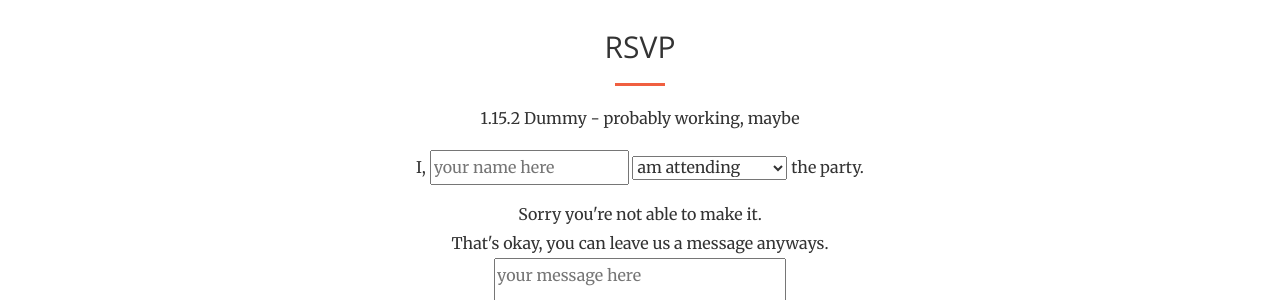
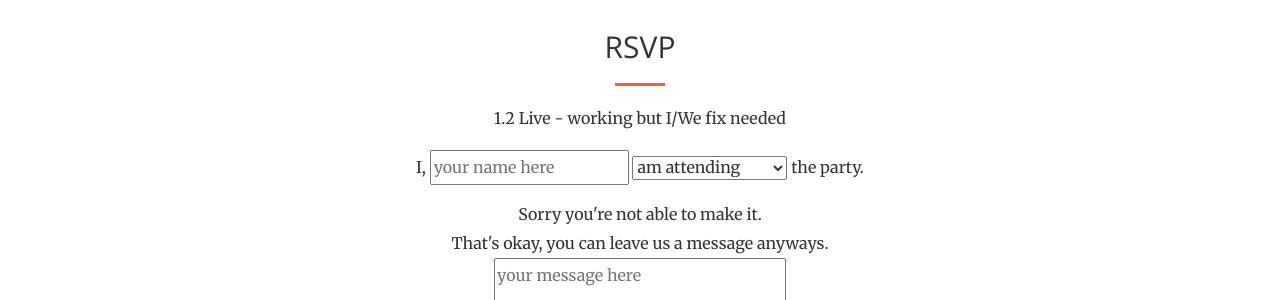
Before and after one commit to notbleh/wed-website, a Jekyll site: the page built from live.html, in a window 1280 px wide and 900 px high, scrolled down 2839 px. Shown: the part 152-452 px from the top of the window. Built offline with Jekyll 4.4.1, drawn with Linux system fonts in a browser that asks for light colours.

Commit message:
Update rsvp1.html

```diff
--- a/_includes/rsvp1.html
+++ b/_includes/rsvp1.html
@@ -5,10 +5,9 @@
                 <h2 class="section-heading">RSVP</h2>
                 <hr class="primary">
                 <div>
-
                     <form action="https://www.formingo.co/submit/ba5393dc-4cc1-43f7-93b6-0200b8be6876" method="POST" name="rsvpform" id="rsvpform" class="rsvp-form">
                         <div class="form-group">
-                            <p>1.15.2 Dummy - probably working, maybe</p>
+                            <p>1.2 Live - working but I&sol;We fix needed</p>
                             I, <span>
                                 <input type="text" name="name" id="name" placeholder="your name here">
                                 <select id="attending" name="attending">
```
